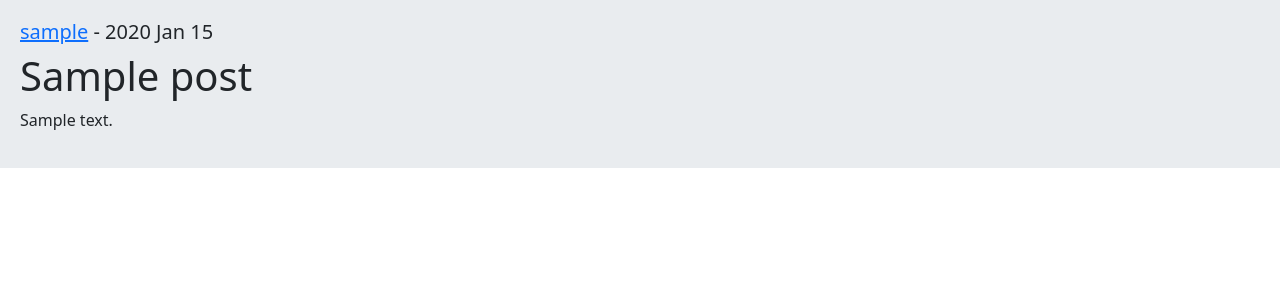
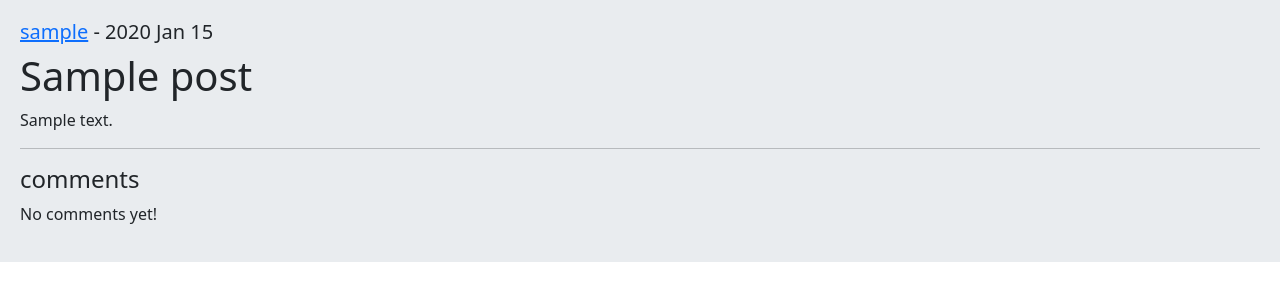
Before and after one commit to darkkLUCIFER/simple_social_network, a Django app: a page that uses templates/home/post_detail.html in a window 1280 px wide. Shown: the part 56-357 px from the top of the page. Run offline with Django 5.2, Linux system fonts and the light colour scheme; tables that the repository leaves empty hold one stand-in row (values such as "Sample post").

Commit message:
feat: add comments to post_detail

```diff
--- a/apps/home/views.py
+++ b/apps/home/views.py
@@ -22,8 +22,10 @@ class PostDetailView(View):
 
     def get(self, request, post_id, post_slug):
         post = get_object_or_404(Post, pk=post_id, slug=post_slug)
+        post_comments = post.comments.filter(is_reply=False)
         context = {
-            'post': post
+            'post': post,
+            'post_comments': post_comments,
         }
         return render(request, self.template_name, context)
 
--- a/templates/home/post_detail.html
+++ b/templates/home/post_detail.html
@@ -12,4 +12,17 @@
     </h5>
     <h1>{{ post.title }}</h1>
     <p>{{ post.body }}</p>
+    <hr>
+    <h4>comments</h4>
+
+    {% for comment in post_comments %}
+        <div class="card bg-dark text-white">
+            <p class="card-header"> {{ comment.user }} | {{ comment.created_at|timesince }}</p>
+            <p class="card-body">{{ comment.body }}</p>
+        </div>
+    {% empty %}
+        <p>No comments yet!</p>
+    {% endfor %}
+
+
 {% endblock %}
```
